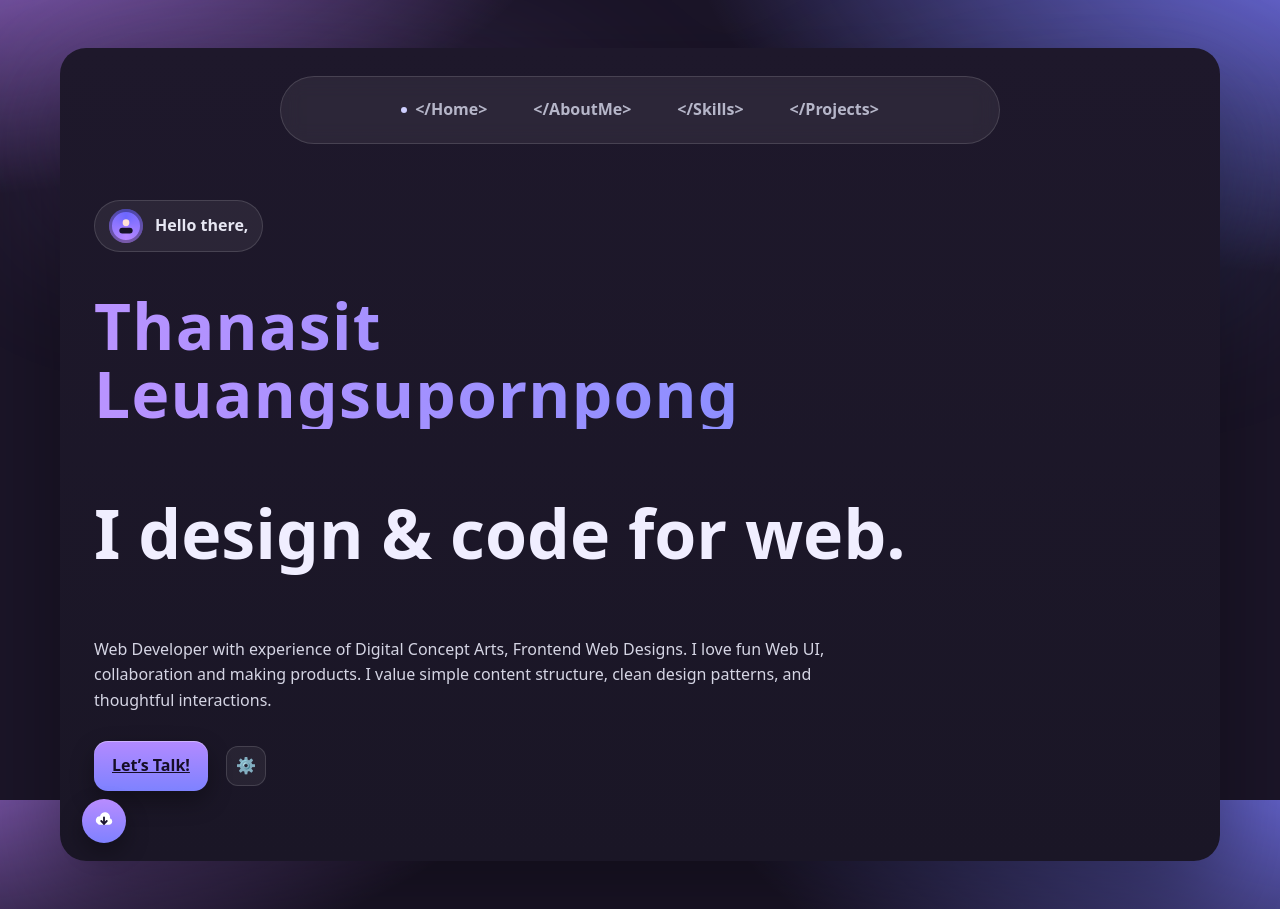
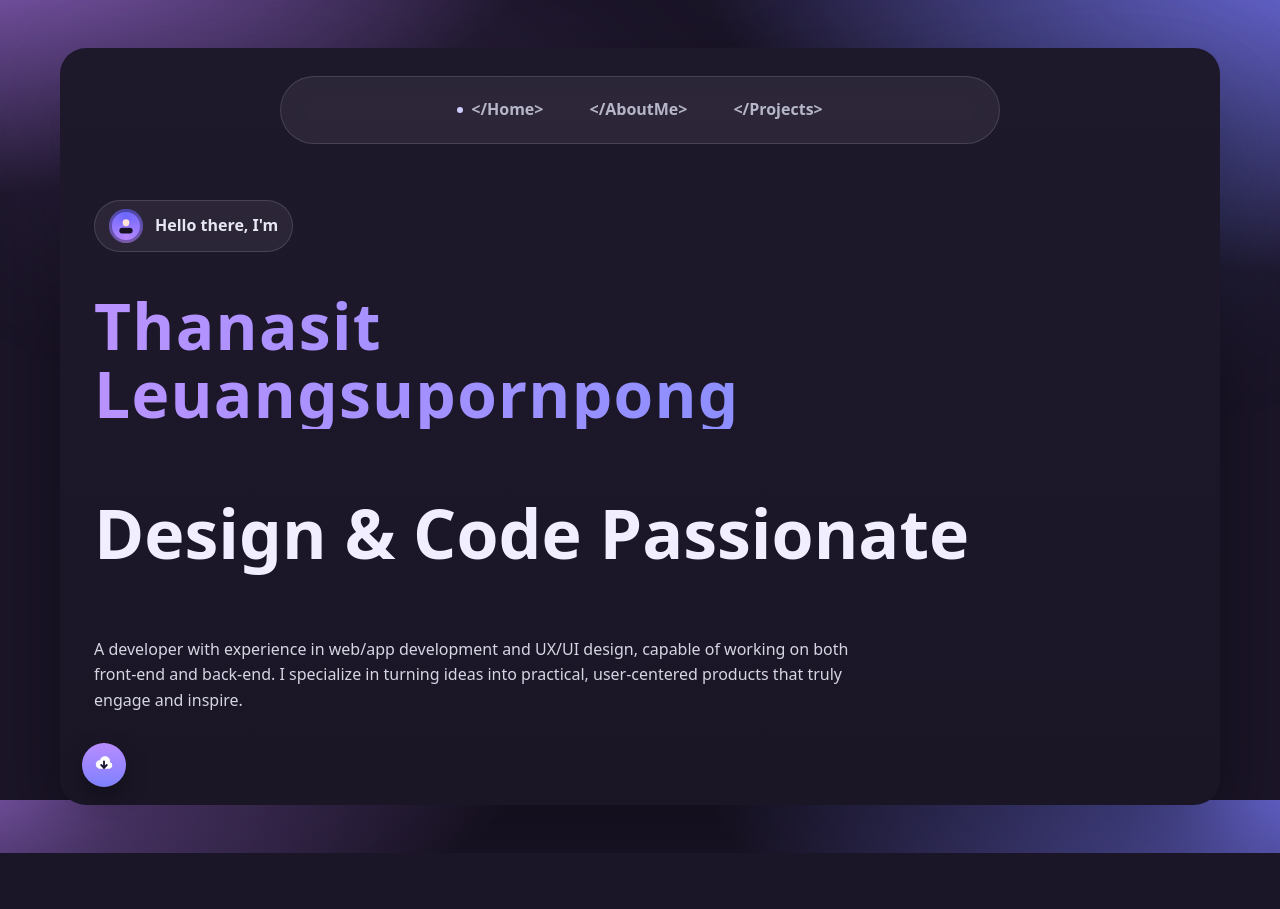
Before and after one commit to creatorB1492/UX-UI-Portfolio, a plain HTML site: page index.html in a window 1280 px wide. After the commit the page ends 853 px from the top, so only its background shows below. Drawn offline with Linux system fonts and the light colour scheme.

Commit message:
Update index.html

```diff
--- a/index.html
+++ b/index.html
@@ -3,8 +3,8 @@
 <head>
   <meta charset="utf-8" />
   <meta name="viewport" content="width=device-width, initial-scale=1" />
-  <title>Vinod Jangid — Web Developer</title>
-  <meta name="description" content="I design & code for web. Portfolio landing page." />
+  <title>Thanasit's Portfolio</title>
+  <meta name="description" content="Design & Code. My Portfolio Landing Page." />
   <style>
     :root{
       --bg-1:#b980ff; /* top-left */
@@ -83,7 +83,6 @@
         <nav class="nav" aria-label="Primary">
           <a href="#home"><span class="dot" aria-hidden="true"></span><span>&lt;/Home&gt;</span></a>
           <a href="#about">&lt;/AboutMe&gt;</a>
-          <a href="#skills">&lt;/Skills&gt;</a>
           <a href="#projects">&lt;/Projects&gt;</a>
         </nav>
       </header>
@@ -97,18 +96,19 @@
               <rect x="4" y="14" width="16" height="7" rx="3.5" fill="#151226"/>
             </svg>
           </div>
-          <strong>Hello there,</strong>
+          <strong>Hello there, I'm</strong>
         </div>
 
         <section class="hero" aria-labelledby="hero-title">
           <h1 id="hero-title" class="name">Thanasit Leuangsupornpong</h1>
-          <p class="tagline">I design &amp; code for web.</p>
-          <p class="lede">Web Developer with experience of Digital Concept Arts, Frontend Web Designs. I love fun Web UI, collaboration and making products. I value simple content structure, clean design patterns, and thoughtful interactions.</p>
+          <p class="tagline">Design & Code Passionate</p>
+          <p class="lede">A developer with experience in web/app development and UX/UI design, capable of working on both front-end and back-end. I specialize in turning ideas into practical, user-centered products that truly engage and inspire.</p>
 
-          <div class="cta-row">
+          <!-- <div class="cta-row">
             <a class="btn" href="thanasit.one@gmail.com">Let’s Talk!</a>
             <span class="icon-btn" title="Settings" aria-label="Settings">⚙️</span>
-          </div>
+          </div> -->
+
         </section>
 
         <!-- Sections to make the nav links meaningful on a single page site -->
```
